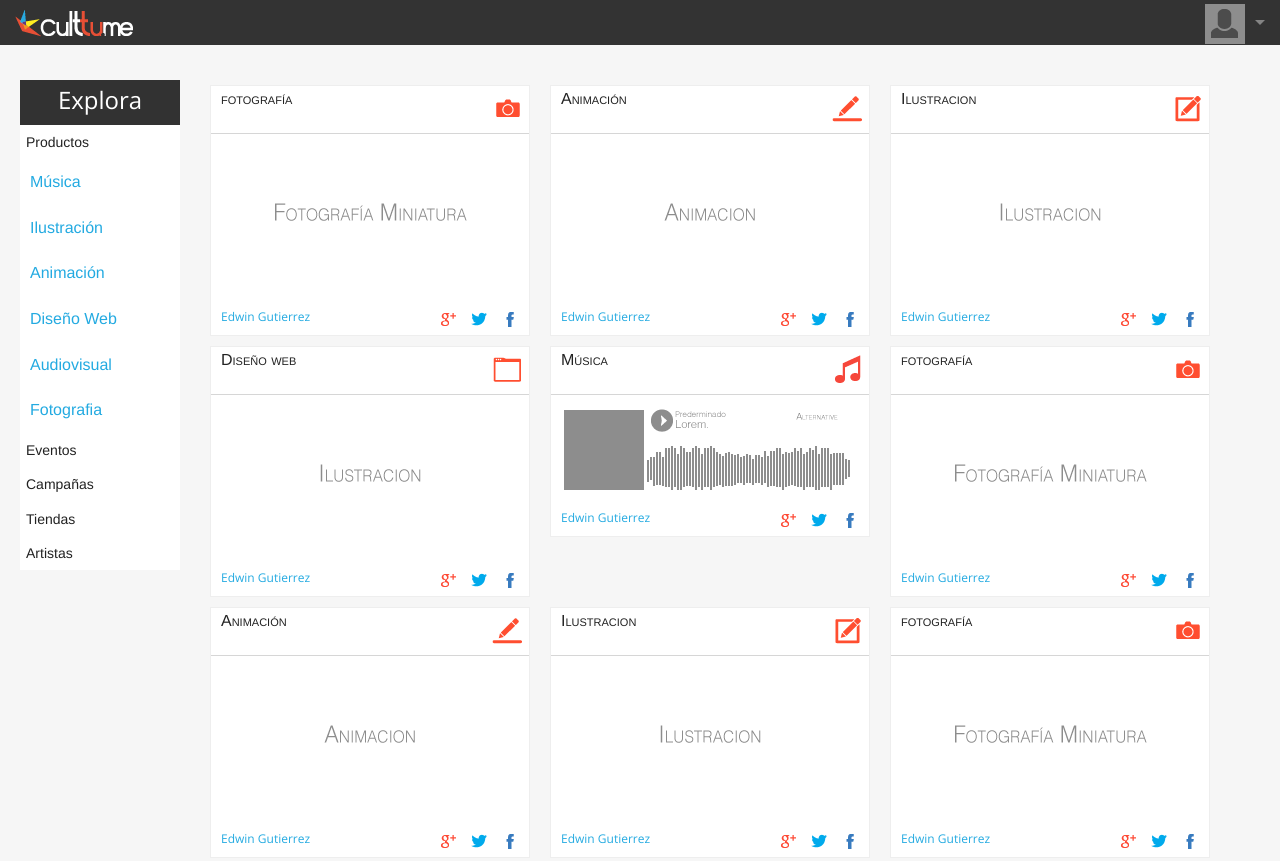
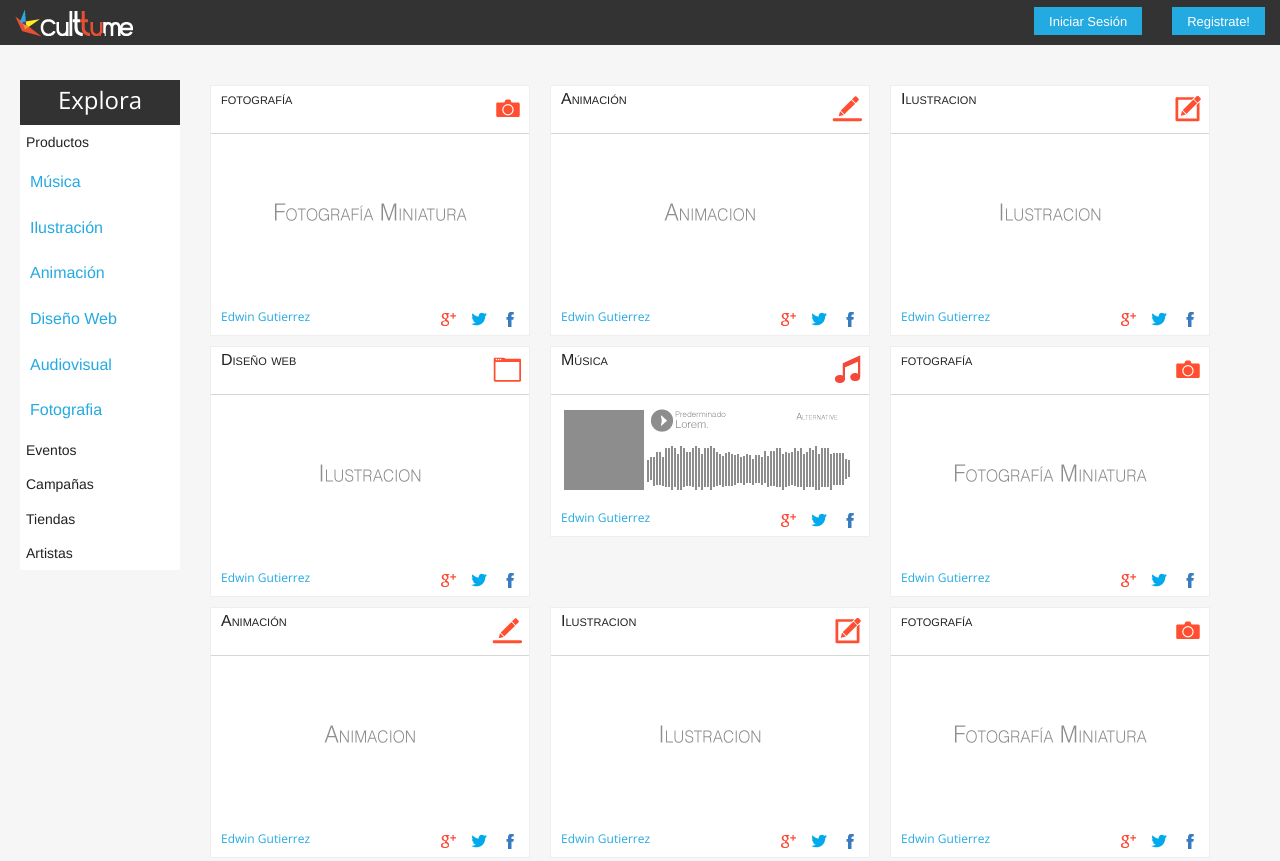
Before and after one commit to AgilApps/culttume-templates, a plain HTML site: page index.html in a window 1280 px wide. Shown: the top 861 px of the page. Drawn offline with nearby package versions, Linux system fonts and the light colour scheme.

Commit message:
Edit index.html

```diff
--- a/index.html
+++ b/index.html
@@ -16,6 +16,7 @@
   <body>
     <!-- This is the initiation of the header where the logo and the list to login or register -->
     <header class="fixed">
+
       <nav id="sub-header" class="top-bar" data-topbar>
         <!-- Here is the logo -->
         <ul class="title-area">
@@ -26,14 +27,11 @@
         <section class="top-bar-section">
           <div class="photo-user-mini">
             <ul class="right">
-              <li class="has-dropdown">
-                <!-- Is this a section where is logo user -->
-                <a href="#"><img src="assets/img/mini-photo-user-blanc.png" alt=""></a>
-                <!-- Where is list Here is the log menu and login -->
-                <ul class="dropdown">
-                  <li><a href="#" data-reveal-id="myModal1" data-reveal>Registrate!</a></li>
-                  <li><a href="#" data-reveal-id="myModal" data-reveal>Iniciar Sesión</a></li>
-                </ul>
+              <li class="has-form">
+                <a href="#" class="button" data-reveal-id="myModal" data-reveal>Iniciar Sesión</a>
+              </li>
+              <li class="has-form">
+                <a href="#" class="button" data-reveal-id="myModal1" data-reveal>Registrate!</a>
               </li>
             </ul>
           </div>
```
